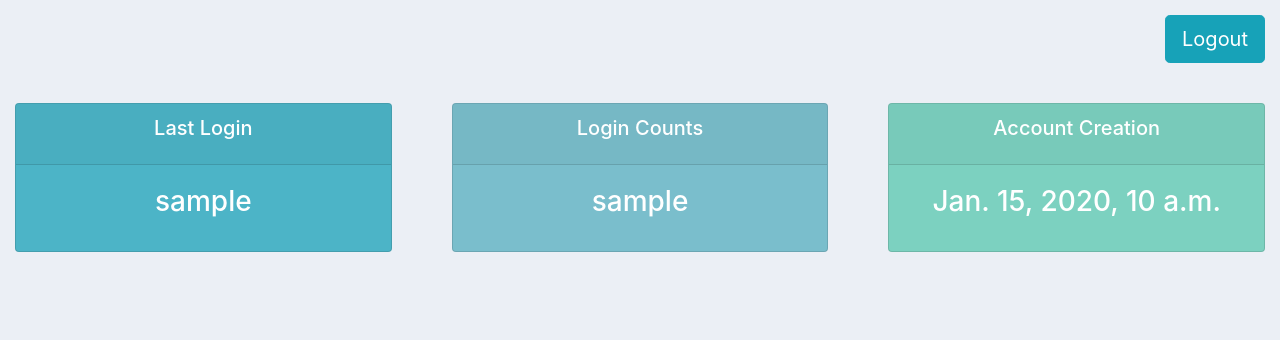
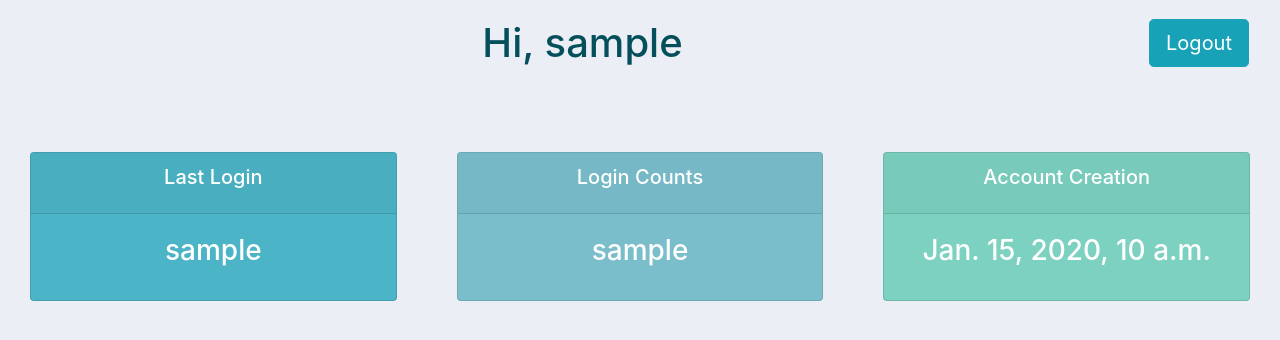
Before and after one commit to skshashankkumar41/Django-Authentication, a Django app: template templates/dashboard.html in a window 1280 px wide. Shown: the top 340 px of the page. Run offline with Django 3.2, Linux system fonts and the light colour scheme; the template is opened without the code that fills it: most values are stand-ins (such as "Sample title", 1, 10 or a date in 2020); some libraries are stand-ins or nearby versions.

Commit message:
update navbar

```diff
--- a/AuthApp/static/css/dashboard.css
+++ b/AuthApp/static/css/dashboard.css
@@ -1,20 +1,25 @@
-#logo{
-}
-
 body{
     background-color: #ebeff5;
 }
 
+.navbar-brand{
+    font-size:40px;
+    font-weight: 500;
+    color:  #054f5c;
+}
+.navbar{
+    background-color: #ebeff5;
+}
 
-#logout-button{
-
-    margin-right: 15px;
-    margin-top: 15px;
-    margin-bottom: 10px;
-
+.row{
+    margin:auto;
+    margin-top: 50px;
 
 }
 
+#logout-button{
+    margin-right: 15px;
+}
 
 #total-orders{
     background-color: #4cb4c7;
--- a/templates/dashboard.html
+++ b/templates/dashboard.html
@@ -10,15 +10,14 @@
 </head>
 <body>
 
-<form action="/logout/" method="post">
-{% csrf_token %}
-<div id='logout-button' align="right">
-<button type="submit" class="btn btn-info btn-lg">Logout</button>
-</div>
-</form>
+<nav class="navbar justify-content-between">
+	<p class="navbar-brand mx-auto">Hi, {{username}}</p>
+	<form action="/logout/" method="post">
+		{% csrf_token %}
+		<button id="logout-button" type="submit" class="btn btn-info btn-lg">Logout</button>
+		</form>
+	</nav>
 
-
-    <br>
 
 <div class="row">
 	<div class="col">
```
Also changed, not shown: db.sqlite3.
